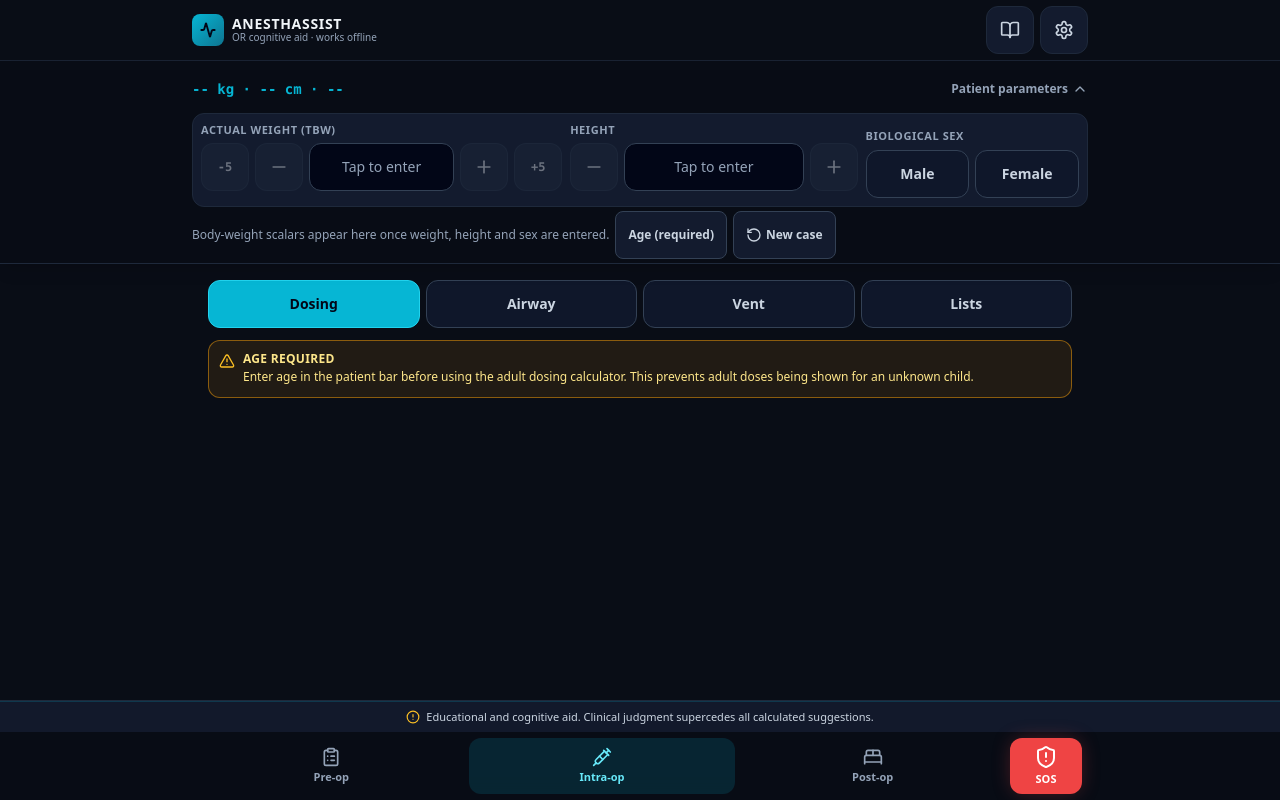
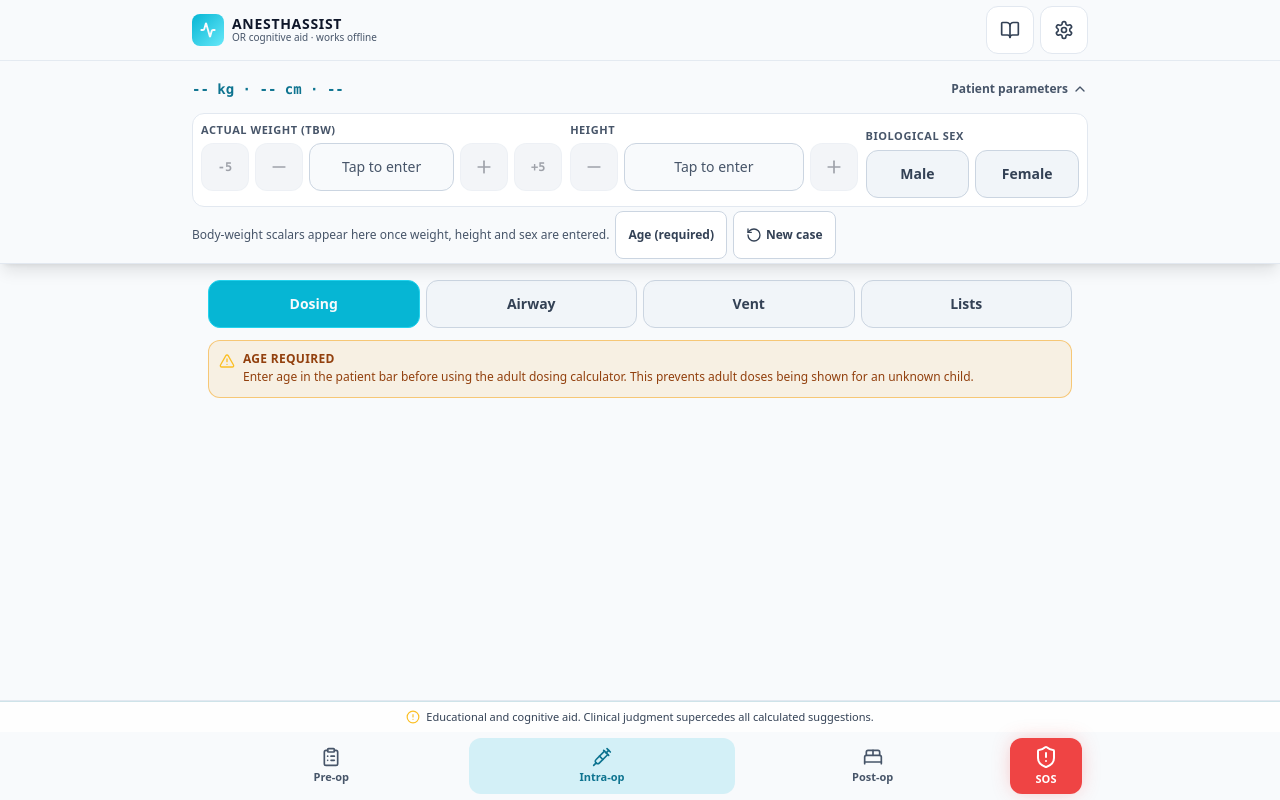
Before and after one commit to drabdo1990/anesth-helper, a React (Vite) app: page / in a window 1280 px wide. Built offline with nearby package versions, Linux system fonts and the light colour scheme.

Commit message:
feat(theme): resolve and apply the theme, with a no-flash inline script

```diff
--- a/index.html
+++ b/index.html
@@ -1,17 +1,28 @@
 <!doctype html>
-<html lang="en" class="dark">
+<html lang="en">
   <head>
     <meta charset="UTF-8" />
     <meta name="viewport" content="width=device-width, initial-scale=1.0, viewport-fit=cover" />
     <meta name="apple-mobile-web-app-capable" content="yes" />
     <meta name="apple-mobile-web-app-status-bar-style" content="black-translucent" />
     <meta name="theme-color" content="#090d16" />
+    <meta name="color-scheme" content="light dark" />
+    <script>
+      (function () {
+        var p = null;
+        try { p = localStorage.getItem('anesthassist-theme'); } catch (e) {}
+        var dark = p === 'dark' || (p !== 'light' && (!window.matchMedia || matchMedia('(prefers-color-scheme: dark)').matches));
+        document.documentElement.dataset.theme = dark ? 'dark' : 'light';
+        var m = document.querySelector('meta[name="theme-color"]');
+        if (m) m.content = dark ? '#090d16' : '#f8fafc';
+      })();
+    </script>
     <meta name="description" content="AnesthAssist - Zero-latency, mobile-first clinical decision support for operating room anesthesia providers." />
     <title>AnesthAssist | OR Clinical Decision Support</title>
     <link rel="icon" type="image/svg+xml" href="/favicon.svg" />
     <link rel="apple-touch-icon" href="/apple-touch-icon.png" />
   </head>
-  <body class="bg-[#090d16] text-slate-100 antialiased selection:bg-cyan-500 selection:text-black min-h-screen">
+  <body class="bg-clinical-bg text-slate-100 antialiased selection:bg-cyan-500 selection:text-black min-h-screen">
     <div id="root"></div>
     <script type="module" src="/src/main.tsx"></script>
   </body>
--- /dev/null
+++ b/src/lib/theme.ts
@@ -0,0 +1,87 @@
+import { useSyncExternalStore } from 'react';
+
+export type ThemePreference = 'system' | 'light' | 'dark';
+export type ResolvedTheme = 'light' | 'dark';
+
+/** No stored value means System. Kept out of the Zustand store so its persist version is untouched. */
+export const THEME_KEY = 'anesthassist-theme';
+/** Browser tab color. The inline script in index.html carries the same two values. */
+export const THEME_COLOR: Record<ResolvedTheme, string> = { dark: '#090d16', light: '#f8fafc' };
+
+export const resolveTheme = (pref: ThemePreference, systemDark: boolean): ResolvedTheme =>
+  pref === 'system' ? (systemDark ? 'dark' : 'light') : pref;
+
+export const parsePreference = (raw: string | null): ThemePreference => (raw === 'light' || raw === 'dark' ? raw : 'system');
+
+export const readPreference = (store: Pick<Storage, 'getItem'> | null): ThemePreference => {
+  try {
+    return parsePreference(store?.getItem(THEME_KEY) ?? null);
+  } catch {
+    return 'system';
+  }
+};
+
+export const writePreference = (store: Pick<Storage, 'setItem' | 'removeItem'> | null, pref: ThemePreference): void => {
+  try {
+    if (pref === 'system') store?.removeItem(THEME_KEY);
+    else store?.setItem(THEME_KEY, pref);
+  } catch {
+    /* storage blocked: the choice still applies for this session */
+  }
+};
+
+export const applyTheme = (
+  root: { dataset: Record<string, string | undefined> },
+  meta: { content: string } | null,
+  theme: ResolvedTheme,
+): void => {
+  root.dataset.theme = theme;
+  if (meta) meta.content = THEME_COLOR[theme];
+};
+
+// ---- browser wiring (not unit-tested: it only connects the pure functions above to the page) ----
+
+const safeStorage = (): Storage | null => {
+  try {
+    return localStorage;
+  } catch {
+    return null;
+  }
+};
+const systemQuery = (): MediaQueryList | null => (typeof matchMedia === 'function' ? matchMedia('(prefers-color-scheme: dark)') : null);
+
+let preference: ThemePreference = 'system';
+const listeners = new Set<() => void>();
+
+const apply = () => {
+  // No matchMedia: stay dark, which is what the app looked like before themes existed.
+  const systemDark = systemQuery()?.matches ?? true;
+  applyTheme(document.documentElement, document.querySelector<HTMLMetaElement>('meta[name="theme-color"]'), resolveTheme(preference, systemDark));
+  listeners.forEach((l) => l());
+};
+
+/** Call once, before React renders. Follows OS changes while the preference is System. */
+export const initTheme = (): void => {
+  preference = readPreference(safeStorage());
+  apply();
+  systemQuery()?.addEventListener('change', apply);
+  // Another tab changed the choice.
+  window.addEventListener('storage', (e) => {
+    if (e.key !== THEME_KEY) return;
+    preference = parsePreference(e.newValue);
+    apply();
+  });
+};
+
+export const setThemePreference = (pref: ThemePreference): void => {
+  preference = pref;
+  writePreference(safeStorage(), pref);
+  apply();
+};
+
+const subscribe = (l: () => void) => {
+  listeners.add(l);
+  return () => listeners.delete(l);
+};
+
+export const useThemePreference = (): ThemePreference => useSyncExternalStore(subscribe, () => preference);
--- a/src/main.tsx
+++ b/src/main.tsx
@@ -3,6 +3,7 @@ import ReactDOM from 'react-dom/client';
 import { registerSW } from 'virtual:pwa-register';
 import App from './App';
 import { setPwaUpdate } from './lib/pwaUpdate';
+import { initTheme } from './lib/theme';
 import { useAppStore } from './store/useAppStore';
 import './index.css';
 
@@ -27,6 +28,8 @@ window.addEventListener('storage', (event) => {
   if (event.key === 'anesthassist-storage') void useAppStore.persist.rehydrate();
 });
 
+initTheme();
+
 ReactDOM.createRoot(document.getElementById('root')!).render(
   <React.StrictMode>
     <App />
```
Also changed, not shown: 1 other file (tests, documents, lock files or other folders).
